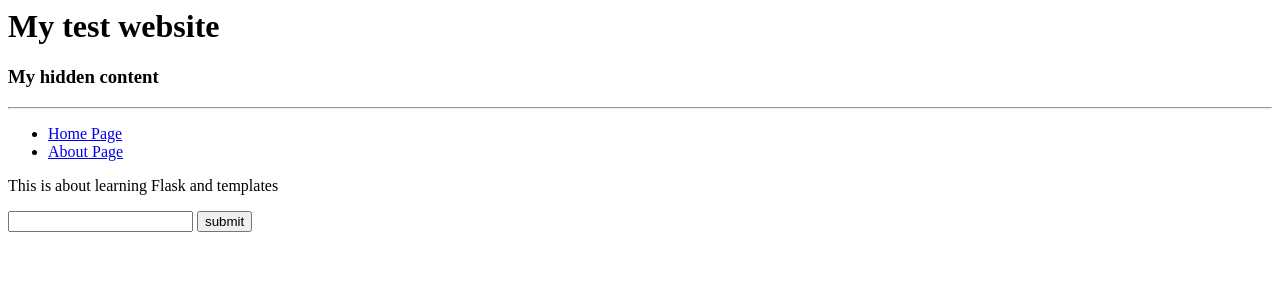
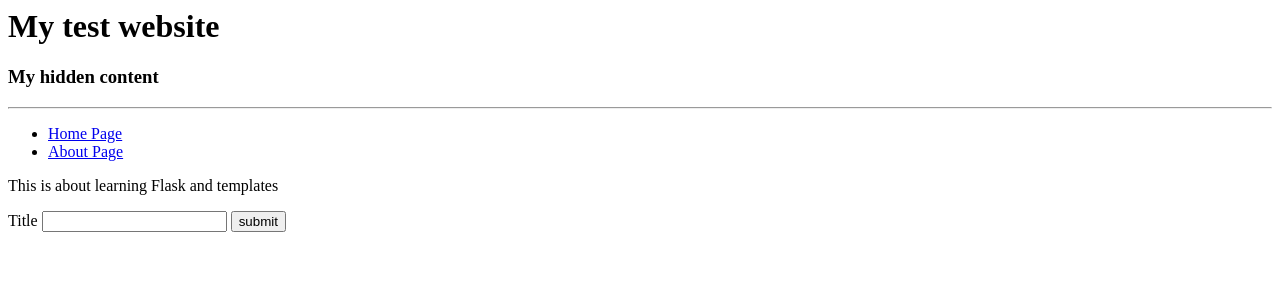
Before and after one commit to bezzamlmc/playground, a Flask app: page /about in a window 1280 px wide. Shown: the top 300 px of the page. Run offline with Flask 2, Linux system fonts and the light colour scheme.

Commit message:
Form submission - doesn't work

```diff
--- a/flask/project/routes.py
+++ b/flask/project/routes.py
@@ -16,7 +16,11 @@ import forms
 def index():
     return render_template('index.html',current_title='My Task Manager')
 
-@app.route('/about')
+@app.route('/about', methods=['GET', 'POST'])
 def about():
     form = forms.AddTaskForm()
+    print("On about")
+    if form.validate_on_submit():
+        print('Title is', form.title.data)
+        return render_template('about.html', form=form, title=form.title.data)
     return render_template('about.html', form=form)
--- a/flask/project/templates/about.html
+++ b/flask/project/templates/about.html
@@ -2,9 +2,15 @@
 
 {% block main %}
 <p>This is about learning Flask and templates</p>
-<form action="post">
-    {{form.crsf_token}}
-    {{form.title}}
-    {{form.submit}}
+<form action="/about" method="post">
+    {{ form.crsf_token }}
+    {{ form.title.label }}
+    {{ form.title }}
+    {{ form.submit }}
 </form>
+
+{% if title %}
+    <h1>{{ title }}</h1>
+{% endif %}
+
 {% endblock %}
```
